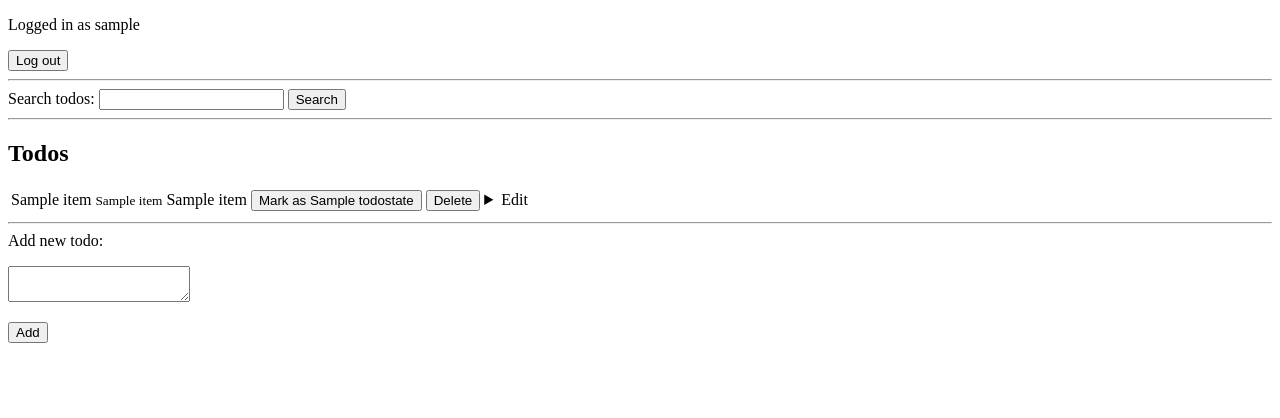
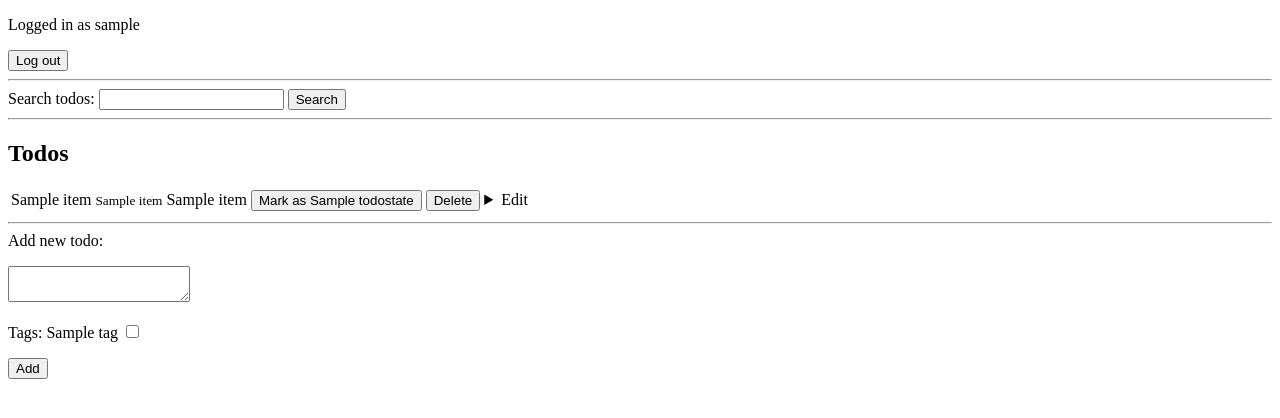
Before and after one commit to Tuupertunut/TodoApp, a Flask app: template templates/todolist.html in a window 1280 px wide. Shown: the top 418 px of the page. Run offline with Flask 3, Linux system fonts and the light colour scheme; the template is opened without the code that fills it: most values are stand-ins (such as "Sample title", 1, 10 or a date in 2020).

Commit message:
Implement adding tags for todos

```diff
--- a/app.py
+++ b/app.py
@@ -110,6 +110,7 @@ def todos():
             [username, "%" + query + "%"],
         ).fetchall()
         todostates_rows = db.execute("SELECT id, state FROM todostates").fetchall()
+        tags_rows = db.execute("SELECT id, tag FROM tags").fetchall()
         db.close()
     except Exception as error:
         return abort(repr(error))
@@ -123,6 +124,7 @@ def todos():
         todoitems=todoitems_rows,
         todostates=todostates_rows,
         max_todostate_id=max_todostate_id,
+        tags=tags_rows,
     )
 
 
@@ -131,14 +133,21 @@ def add_todo():
     check_csrf()
     user_id = session["user_id"]
     item = request.form["item"]
+    tags = request.form.getlist("tags")
 
     try:
         db = sqlite3.connect("database.db")
         # The default todostate is the one with id 1
-        db.execute(
-            "INSERT INTO todoitems (item, user_id, todostate_id) VALUES (?, ?, 1)",
+        item_id = db.execute(
+            "INSERT INTO todoitems (item, user_id, todostate_id) VALUES (?, ?, 1) RETURNING id",
             [item, user_id],
-        )
+        ).fetchone()[0]
+
+        for tag_id in tags:
+            db.execute(
+                "INSERT INTO todoitems_tags (todoitem_id, tag_id) VALUES (?, ?)",
+                [item_id, tag_id],
+            )
         db.commit()
         db.close()
     except Exception as error:
--- a/templates/todolist.html
+++ b/templates/todolist.html
@@ -68,6 +68,13 @@
         <p>
             <textarea name="item" id="add"></textarea>
         </p>
+        <p>
+            <label>Tags:</label>
+            {% for tag in tags %}
+            <label for="add_tag{{ tag[0] }}">{{ tag[1] }}</label>
+            <input type="checkbox" name="tags" id="add_tag{{ tag[0] }}" value="{{ tag[0] }}" />
+            {% endfor %}
+        </p>
         <input type="hidden" name="csrf_token" value="{{ session.csrf_token }}" />
         <input type="submit" value="Add" />
     </form>
```
